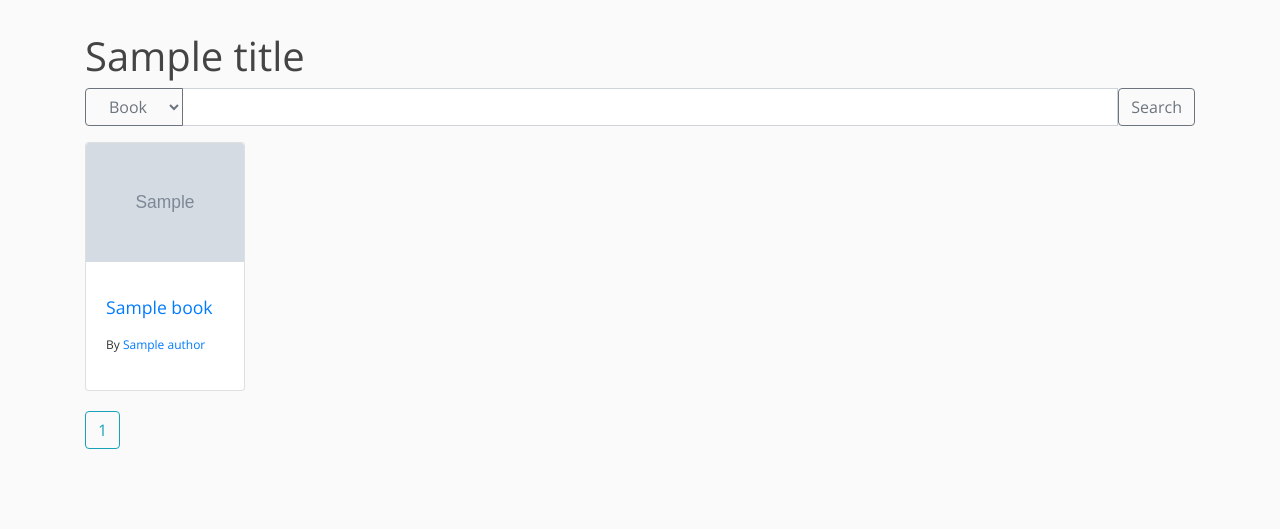
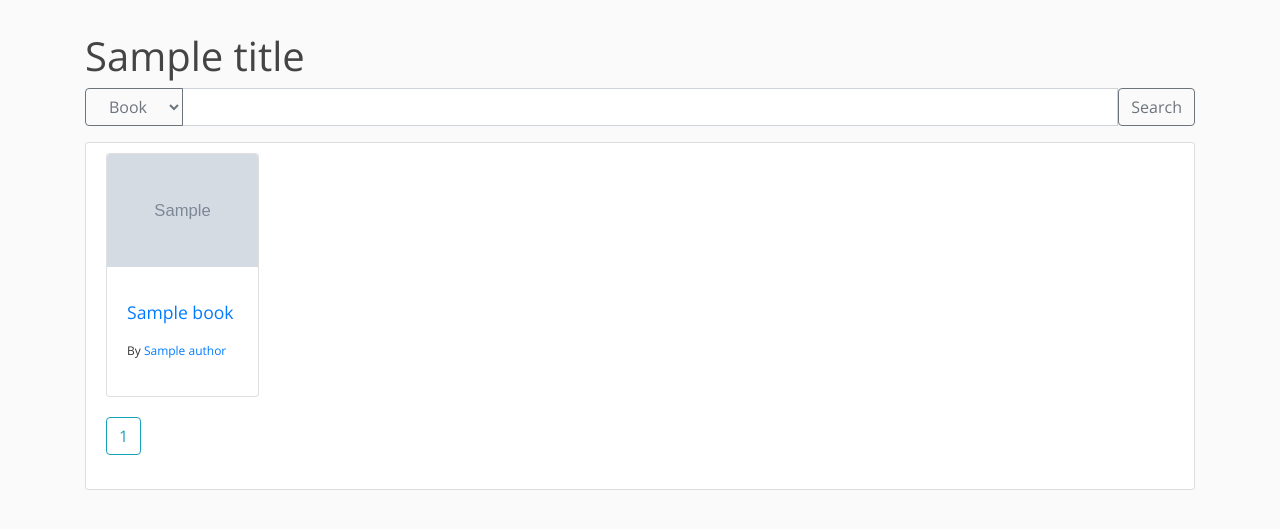
Before and after one commit to shunlog/neolibrary, a Flask app: template neolibrary/templates/search.html in a window 1280 px wide. Shown: the part 56-585 px from the top of the page. Run offline with Flask 2, Linux system fonts and the light colour scheme; the template is opened without the code that fills it: values that come from a table or form of the project are taken from there, most other values are stand-ins (such as "Sample title", 1, 10 or a date in 2020); grey boxes marked "Sample" are stand-in pictures; some libraries are stand-ins or nearby versions.

Commit message:
Add "content-section" on search page

```diff
--- a/neolibrary/templates/search.html
+++ b/neolibrary/templates/search.html
@@ -13,6 +13,7 @@
 </form>
 
 
+<div class="content-section">
   {% if not page_ls %}
   <h4>Most popular</h4>
   {% endif %}
@@ -60,5 +61,6 @@
   <a class="btn btn-outline-info mb-4 disabled">...</a>
   {% endif %}
   {% endfor %}
+</div>
 
 {% endblock content %}
```
Lines whose indentation alone changed are shown as unchanged.
